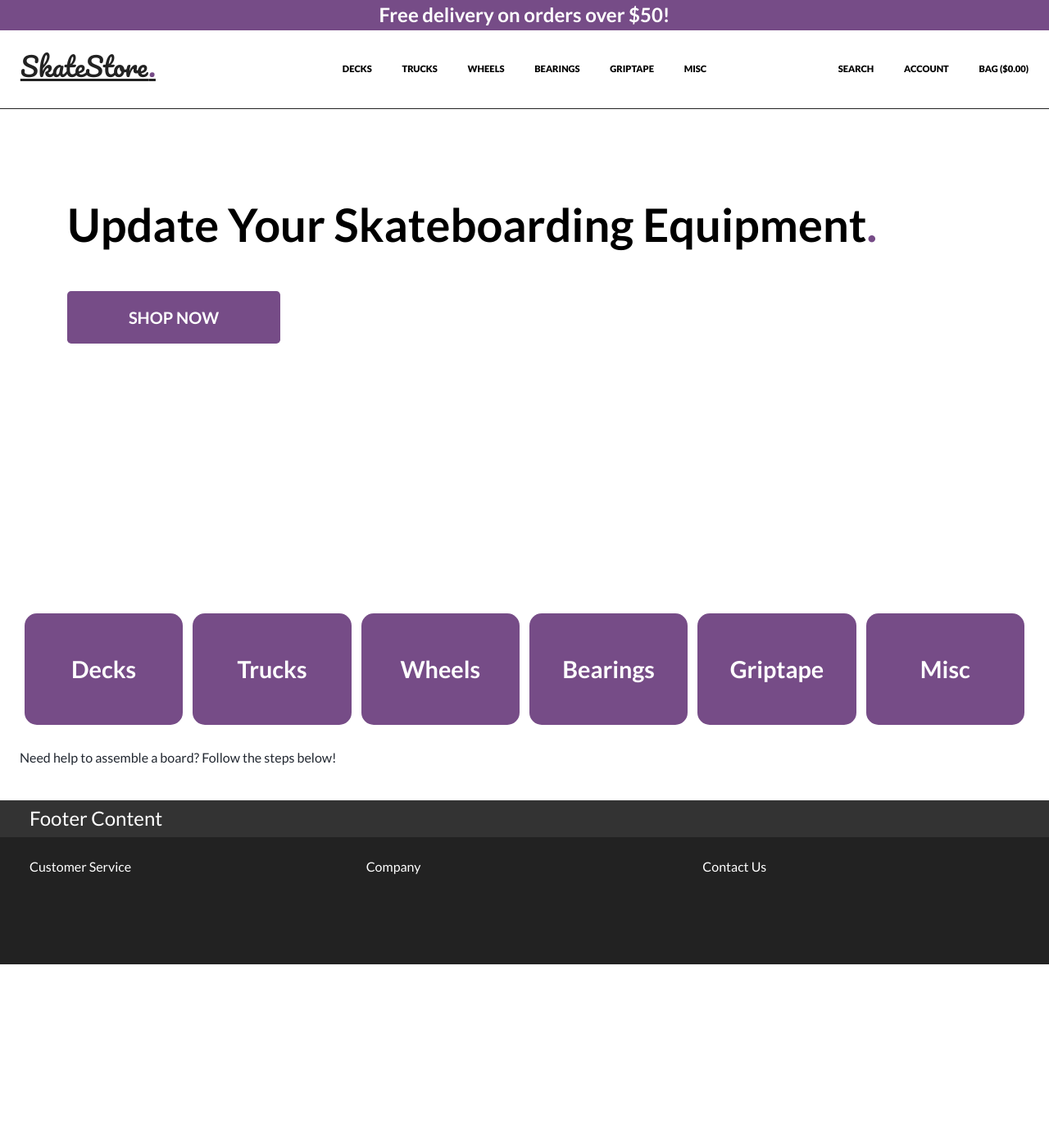
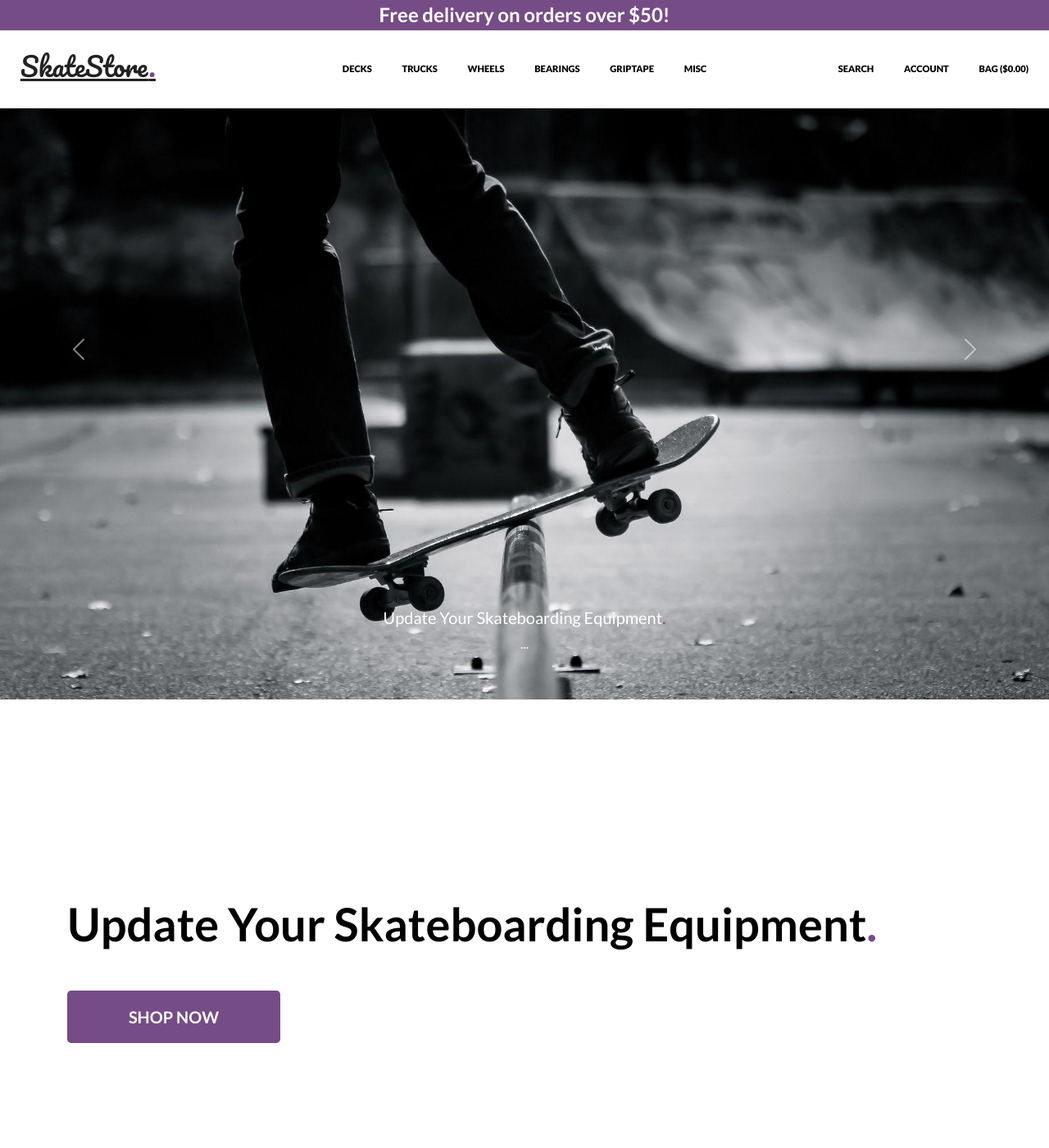
Before and after one commit to Kagebounshin/skateshop, a Django app: page / in a window 1280 px wide. Shown: the top 1400 px of the page at 82% size. Before the commit the page ends 1176 px from the top, so only its background shows below. Run offline with Django 3.2, Linux system fonts and the light colour scheme; some libraries are stand-ins or nearby versions.

Commit message:
added a carousel

```diff
--- a/home/templates/home/index.html
+++ b/home/templates/home/index.html
@@ -1,9 +1,13 @@
 {% extends "base.html" %}
 {% load static %}
 
+{% block extra_css %}
+    <link rel="stylesheet" href="{% static 'home/css/home.css' %}">
+{% endblock %}
+
 {% block content %}
 
-<!-- <div id="carouselExampleIndicators" class="carousel slide" data-ride="carousel">
+<div id="carouselExampleIndicators" class="carousel slide" data-ride="carousel">
     <ol class="carousel-indicators">
       <li data-target="#carouselExampleIndicators" data-slide-to="0" class="active"></li>
       <li data-target="#carouselExampleIndicators" data-slide-to="1"></li>
@@ -12,12 +16,17 @@
     <div class="carousel-inner">
       <div class="carousel-item active">
         <img class="d-block w-100" src="/media/rail.jpg" alt="First slide">
+        <div class="carousel-caption">
+            <h5> Update Your Skateboarding Equipment<span class="dot">.</span></h5>
+            <p>...</p>
+          </div>
       </div>
       <div class="carousel-item">
         <img class="d-block w-100" src="/media/board.jpg" alt="Second slide">
-      </div>
-      <div class="carousel-item">
-        <img class="d-block w-100" src="..." alt="Third slide">
+        <div class="carousel-caption">
+            <h5>...</h5>
+            <p>...</p>
+          </div>
       </div>
     </div>
     <a class="carousel-control-prev" href="#carouselExampleIndicators" role="button" data-slide="prev">
@@ -28,7 +37,7 @@
       <span class="carousel-control-next-icon" aria-hidden="true"></span>
       <span class="sr-only">Next</span>
     </a>
-  </div> -->
+  </div>
 
     <div class="container hero-container">
         <div class="row">
--- a/static/css/base.css
+++ b/static/css/base.css
@@ -15,9 +15,9 @@ body {
     overflow-x: hidden;
     color: #222831;
     scroll-behavior: smooth ;
-    /* background: url('/media/rail.jpg') no-repeat center center fixed; */
-    background-size: cover;
-    height: calc(100vh - 264px);
+    /* background: url('/media/rail.jpg') no-repeat center center fixed;
+    background-size: cover;  */
+    height: calc(100vh - 164px);
 }
 
 footer {
@@ -170,6 +170,10 @@ a.nav-link:hover {
         padding-left: .1rem;
         padding-right: .1rem;
     }
+
+    #delivery-banner h4 {
+        font-size: .8rem;
+    }
 }
 
 /* Small devices (landscape phones, 576px and up) */
@@ -230,6 +234,11 @@ a.nav-link:hover {
     padding-top: 15rem;
 }
 
+.carousel {
+    position: relative;
+    padding-top: 8.3rem;
+}
+
 a#shopnow {
     text-decoration: none;
     color: black;
@@ -267,6 +276,8 @@ a#shopnow {
     z-index: 12;
     font-weight: 700;
 }
+
+
 
 /* Extra small devices (portrait phones, less than 576px) */
 @media (max-width: 575.98px) {
```
Also changed, not shown: home/static/home/css/home.css (added).
